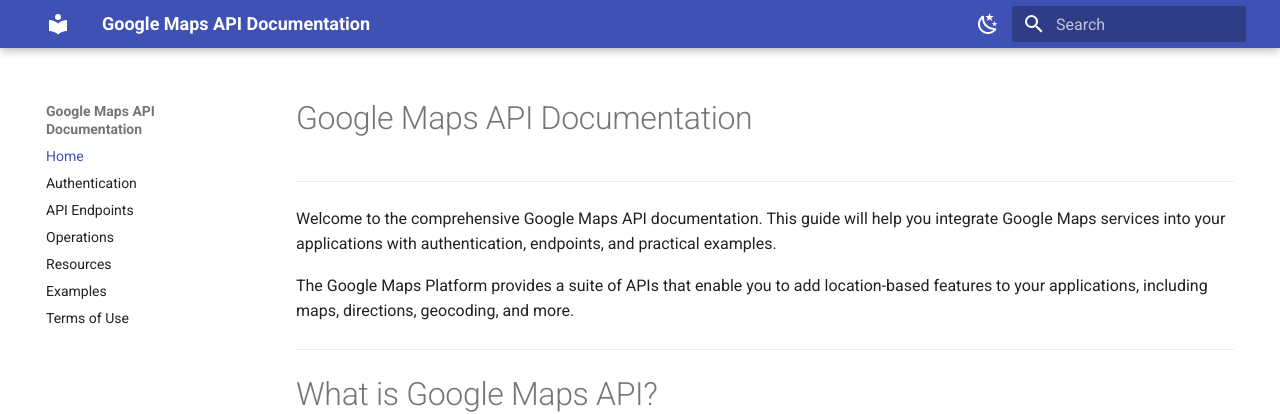
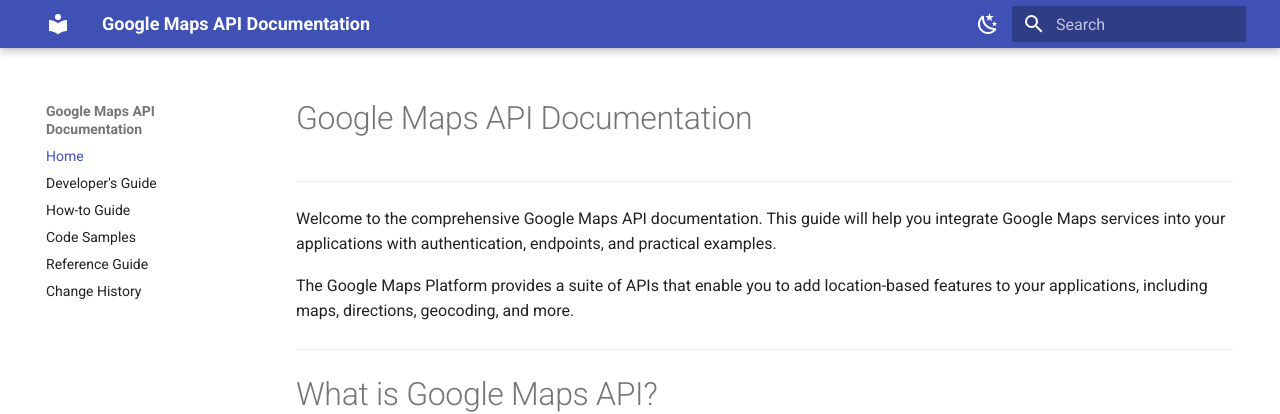
Before and after one commit to ambernegi/Documentation, an MkDocs documentation site: the page built from docs/index.md, in a window 1280 px wide. Shown: the top 414 px of the page. Built offline with MkDocs 1.6.1 and Material for MkDocs 9.7.7, drawn with Linux system fonts in a browser that asks for light colours.

Commit message:
Update mkdocs.yml

```diff
--- a/mkdocs.yml
+++ b/mkdocs.yml
@@ -2,12 +2,11 @@
 site_url: https://localhost:8000/
 nav:
   - Home: index.md
-  - "Authentication": authentication.md
-  - "API Endpoints": endpoints.md
-  - "Operations": operations.md
-  - "Resources": resources.md
-  - "Examples": examples.md
-  - "Terms of Use": terms-of-use.md
+  - "Developer's Guide": developers-guide.md
+  - "How-to Guide": how-to-guide.md
+  - "Code Samples": code-samples.md
+  - "Reference Guide": reference-guide.md
+  - "Change History": change-history.md
 theme:
   name: material
   palette:
```
